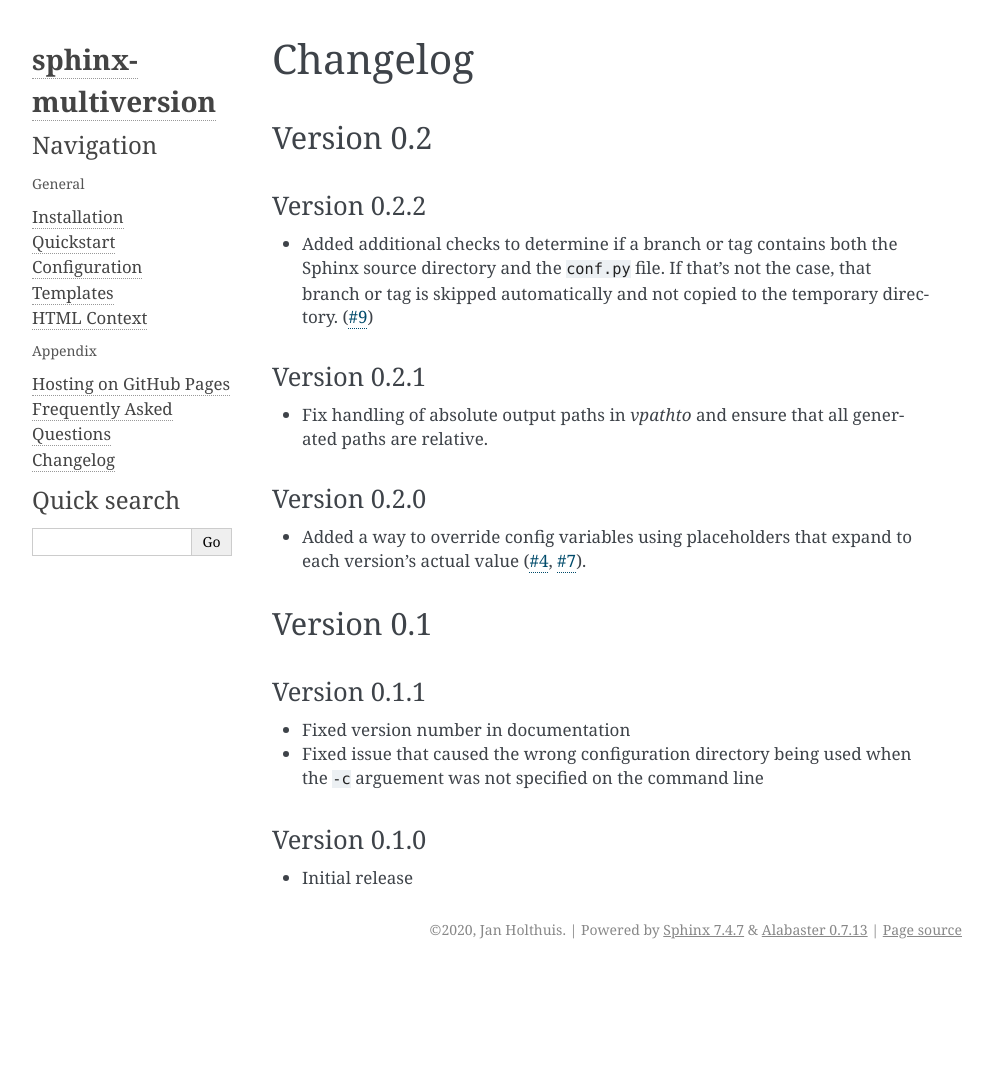
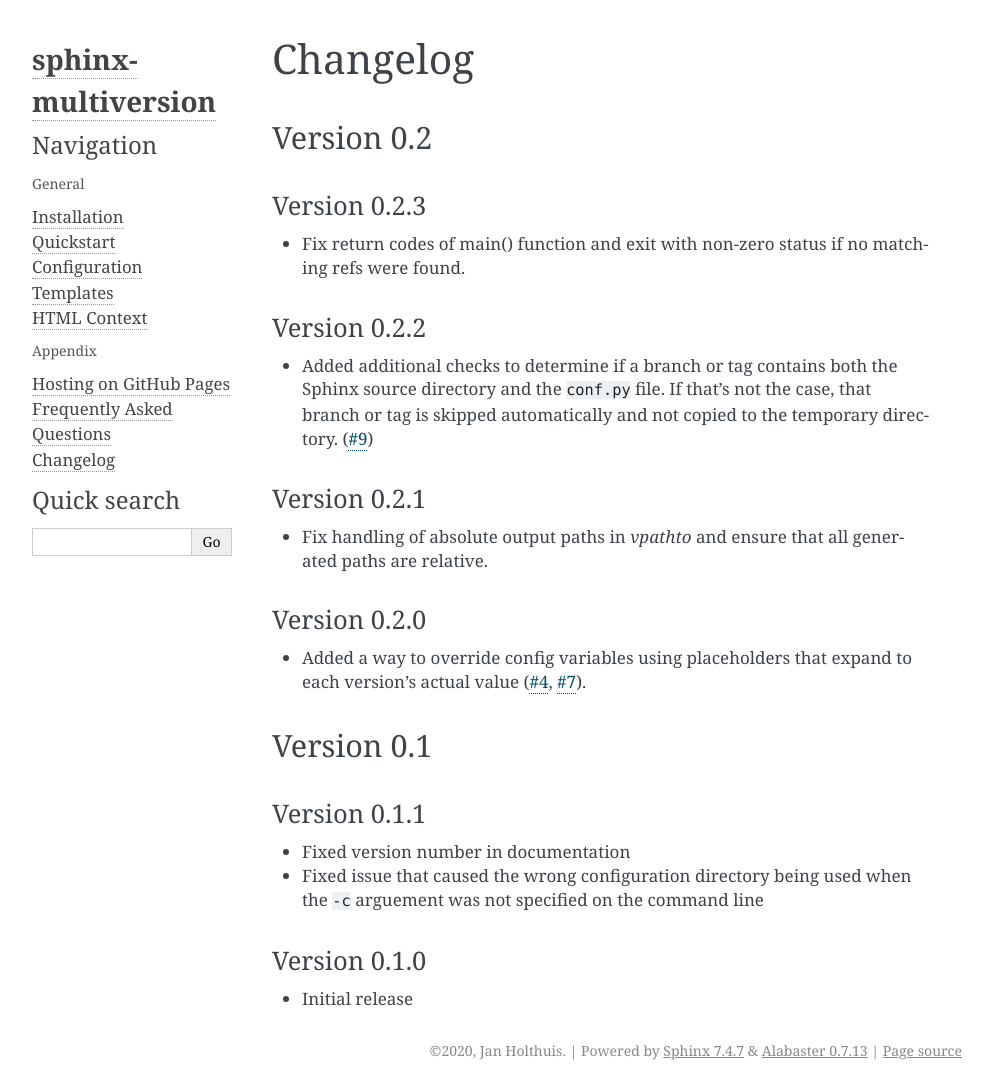
Before and after one commit to sphinx-contrib/multiversion, a Sphinx documentation site: the page built from docs/changelog.rst, in a window 1280 px wide. Shown: the whole page, without its empty margins (148-1141 px from the left). Built offline with Sphinx 7.4.7, drawn with Linux system fonts in a browser that asks for light colours; before the commit the page ends 969 px from its top, so only the background shows below that.

Commit message:
Bump version to 2.3 and add changeog entry

```diff
--- a/docs/changelog.rst
+++ b/docs/changelog.rst
@@ -6,6 +6,12 @@
 
 Version 0.2
 ===========
+
+Version 0.2.3
+-------------
+
+* Fix return codes of main() function and exit with non-zero status if no matching refs were found.
+
 
 Version 0.2.2
 -------------
--- a/docs/conf.py
+++ b/docs/conf.py
@@ -4,7 +4,7 @@
 
 author = "Jan Holthuis"
 project = "sphinx-multiversion"
-release = "0.2.2"
+release = "0.2.3"
 version = "0.2"
 copyright = "{}, {}".format(time.strftime("%Y"), author)
 
--- a/setup.py
+++ b/setup.py
@@ -20,7 +20,7 @@
     author="Jan Holthuis",
     author_email="holthuis.jan@googlemail.com",
     url="https://holzhaus.github.io/sphinx-multiversion/",
-    version="0.2.2",
+    version="0.2.3",
     install_requires=["sphinx >= 2.1"],
     license="BSD",
     packages=["sphinx_multiversion"],
```
